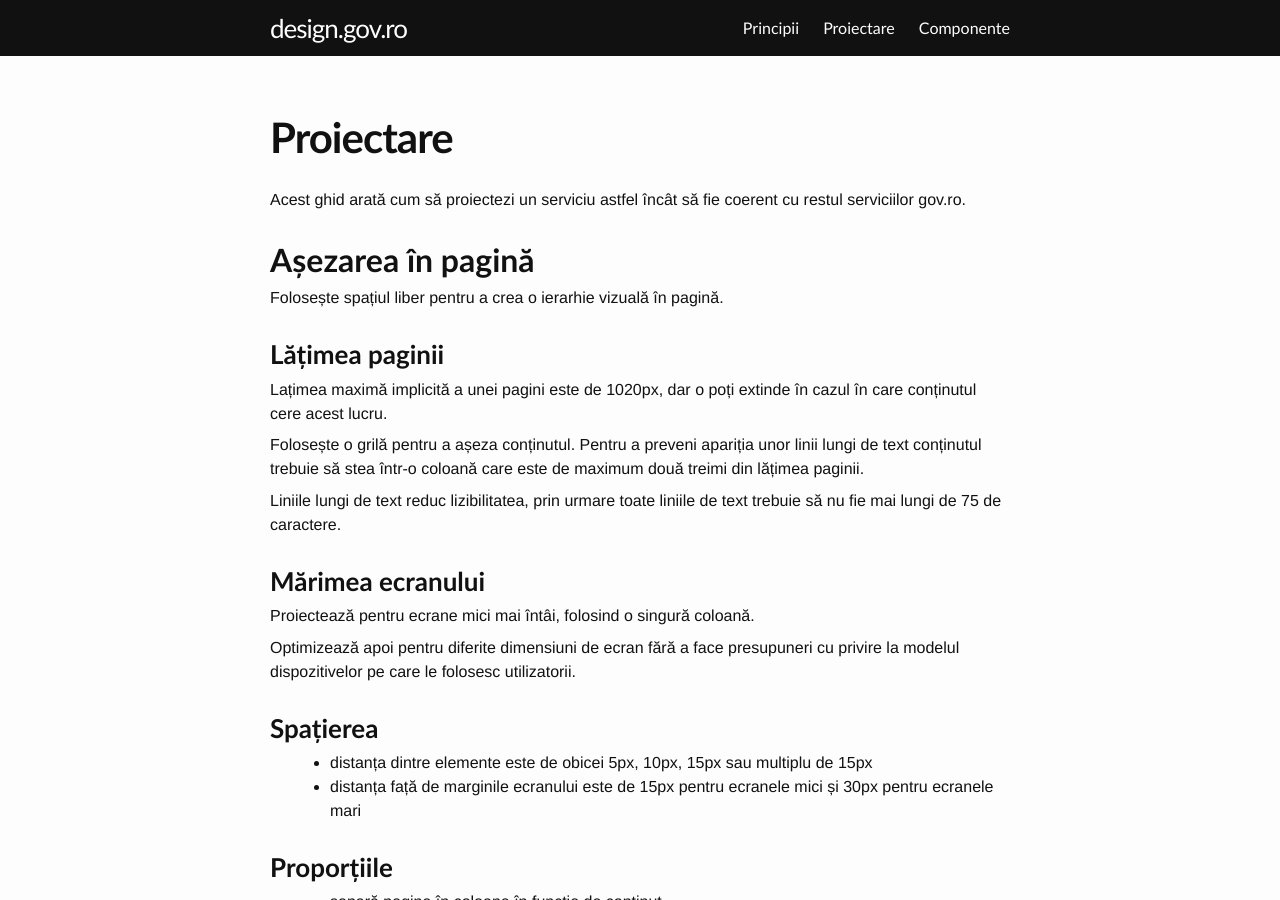
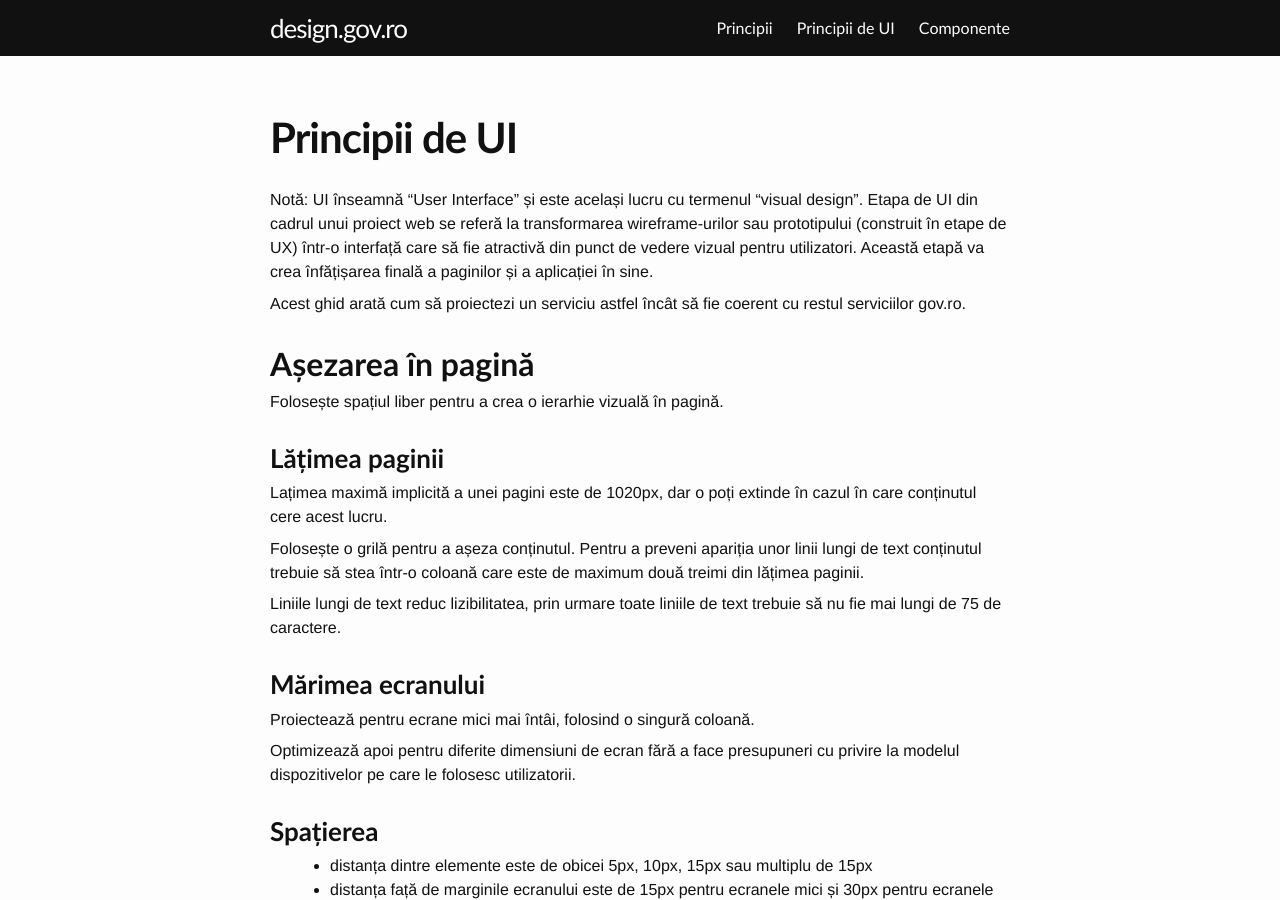
Before and after one commit to gov-ithub/govro-design, a Jekyll site: the page built from 2-design.md, in a window 1280 px wide and 900 px high. Built offline with Jekyll 4.4.1, drawn with Linux system fonts in a browser that asks for light colours.

Commit message:
Actualizarea paginii de Proiectare
Conținutul acestei pagini aparține de etapa de visual design (UI), de aceea propun schimbarea denumirii ei în "Principii de UI".

```diff
--- a/2-design.md
+++ b/2-design.md
@@ -1,8 +1,10 @@
 ---
 layout: page
-title: Proiectare
+title: Principii de UI
 permalink: /proiectare/
 ---
+
+Notă: UI înseamnă "User Interface" și este același lucru cu termenul "visual design". Etapa de UI din cadrul unui proiect web se referă la transformarea wireframe-urilor sau prototipului (construit în etape de UX) într-o interfață care să fie atractivă din punct de vedere vizual pentru utilizatori. Această etapă va crea înfățișarea finală a paginilor și a aplicației în sine.
 
 Acest ghid arată cum să proiectezi un serviciu astfel încât să fie coerent cu restul serviciilor gov.ro.
 
```
